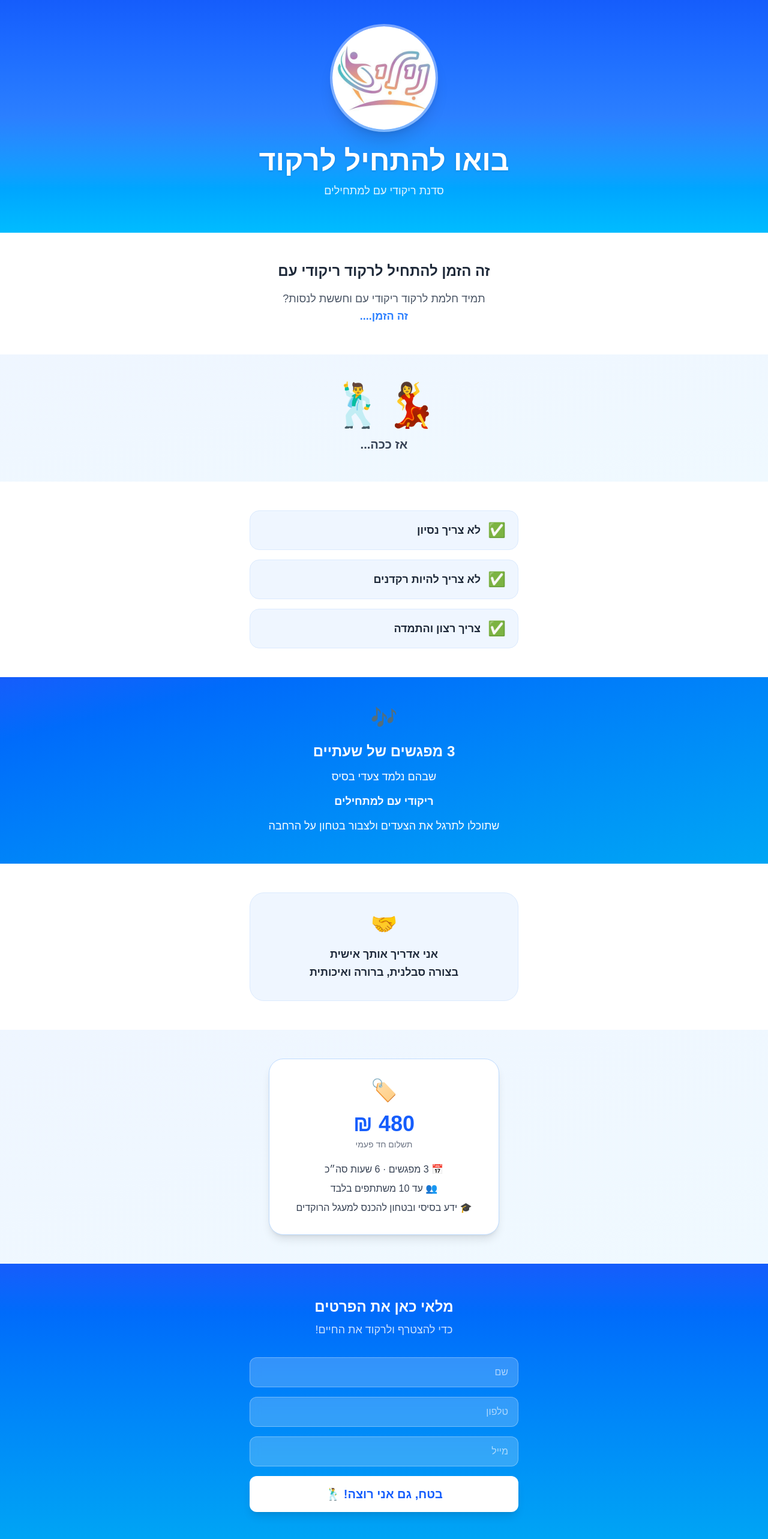
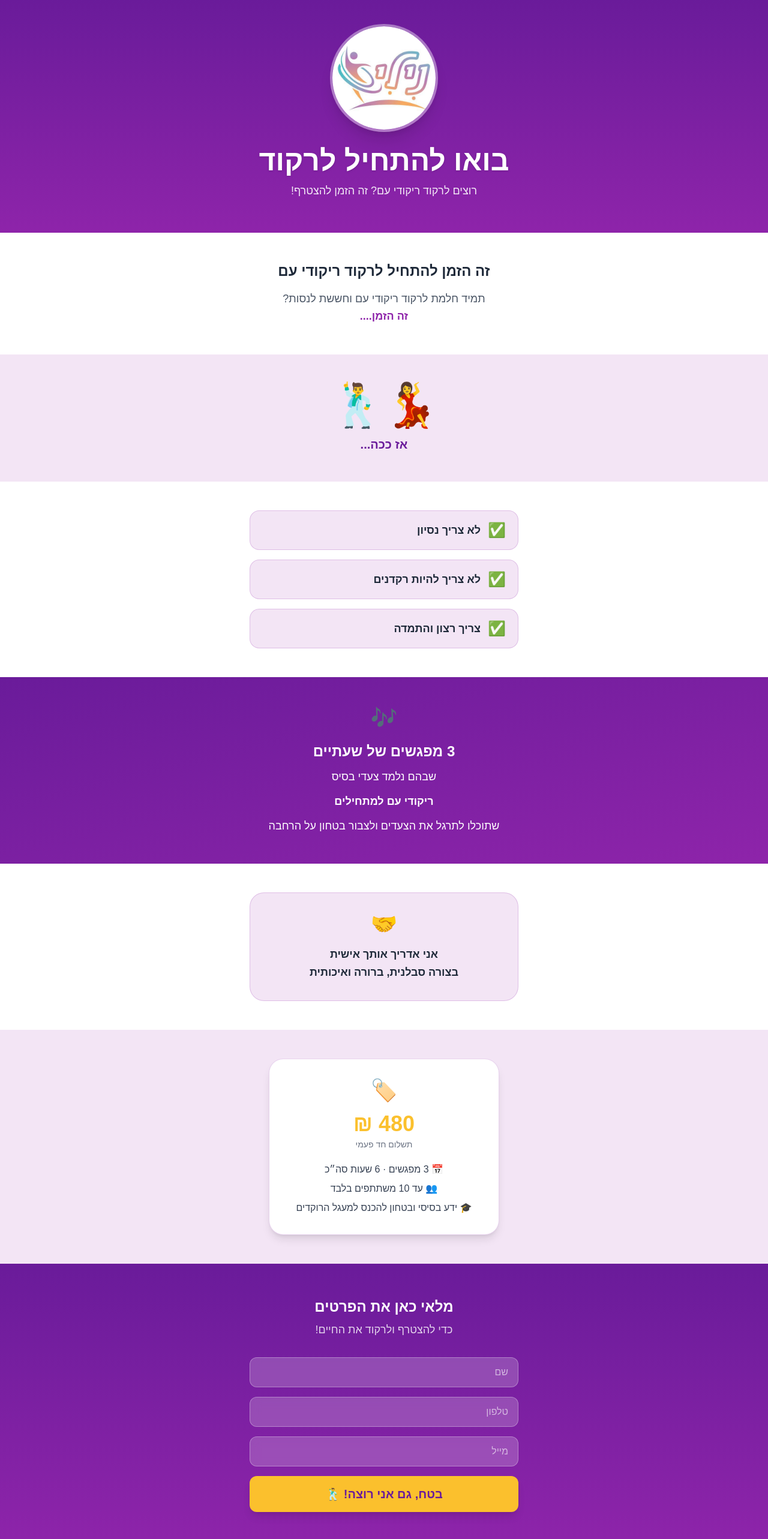
Before and after one commit to shl-udemy/dance-n, a Next.js app: page /workshop in a window 1280 px wide. Shown: the top 2566 px of the page at 60% size. Built offline with nearby package versions, Linux system fonts and the light colour scheme.

Commit message:
update theme and header

```diff
--- a/app/workshop/page.tsx
+++ b/app/workshop/page.tsx
@@ -6,7 +6,7 @@ export default function WorkshopPage() {
     <div className="min-h-screen bg-white" dir="rtl">
 
       {/* Hero */}
-      <section className="bg-gradient-to-b from-blue-600 via-blue-500 to-sky-400 pt-10 pb-14 px-4 text-center">
+      <section className="bg-gradient-to-b from-[#6A1B9A] to-[#8E24AA] pt-10 pb-14 px-4 text-center">
         <div className="max-w-sm mx-auto mb-6">
           <Image
             src="/nili-logo-1.jpg"
@@ -19,7 +19,7 @@ export default function WorkshopPage() {
         <h1 className="text-4xl sm:text-5xl font-extrabold text-white drop-shadow mb-3">
           בואו להתחיל לרקוד
         </h1>
-        <p className="text-white/90 text-lg font-medium">סדנת ריקודי עם למתחילים</p>
+        <p className="text-white/90 text-lg font-medium">רוצים לרקוד ריקודי עם? זה הזמן להצטרף!</p>
       </section>
 
       {/* Emotional hook */}
@@ -30,14 +30,14 @@ export default function WorkshopPage() {
         <p className="text-lg text-gray-600 leading-relaxed">
           תמיד חלמת לרקוד ריקודי עם וחששת לנסות?
           <br />
-          <span className="font-semibold text-blue-500">זה הזמן....</span>
+          <span className="font-semibold text-[#8E24AA]">זה הזמן....</span>
         </p>
       </section>
 
       {/* Dancers placeholder */}
-      <section className="py-12 px-6 bg-gradient-to-br from-blue-50 to-sky-50 text-center">
+      <section className="py-12 px-6 bg-[#f3e5f5] text-center">
         <div className="text-7xl mb-4">💃🕺</div>
-        <p className="text-xl font-bold text-gray-700">אז ככה...</p>
+        <p className="text-xl font-bold text-[#6A1B9A]">אז ככה...</p>
       </section>
 
       {/* No barriers */}
@@ -50,7 +50,7 @@ export default function WorkshopPage() {
           ].map((item) => (
             <div
               key={item}
-              className="flex items-center gap-3 bg-blue-50 rounded-2xl px-5 py-4 border border-blue-100"
+              className="flex items-center gap-3 bg-[#f3e5f5] rounded-2xl px-5 py-4 border border-[#8E24AA]/20"
             >
               <span className="text-2xl">✅</span>
               <span className="text-lg font-semibold text-gray-800">{item}</span>
@@ -60,7 +60,7 @@ export default function WorkshopPage() {
       </section>
 
       {/* Workshop details */}
-      <section className="py-12 px-6 bg-gradient-to-br from-blue-600 to-sky-500 text-center text-white">
+      <section className="py-12 px-6 bg-gradient-to-br from-[#6A1B9A] to-[#8E24AA] text-center text-white">
         <div className="max-w-md mx-auto">
           <div className="text-4xl mb-5">🎶</div>
           <div className="space-y-3 text-lg leading-relaxed">
@@ -74,7 +74,7 @@ export default function WorkshopPage() {
 
       {/* Personal guidance */}
       <section className="py-12 px-6 bg-white text-center">
-        <div className="max-w-md mx-auto bg-blue-50 rounded-3xl px-6 py-8 border border-blue-100">
+        <div className="max-w-md mx-auto bg-[#f3e5f5] rounded-3xl px-6 py-8 border border-[#8E24AA]/20">
           <div className="text-4xl mb-4">🤝</div>
           <p className="text-lg font-semibold text-gray-800 leading-relaxed">
             אני אדריך אותך אישית
@@ -85,10 +85,10 @@ export default function WorkshopPage() {
       </section>
 
       {/* Pricing */}
-      <section className="py-12 px-6 bg-gradient-to-br from-blue-50 to-sky-50 text-center">
-        <div className="max-w-sm mx-auto bg-white rounded-3xl shadow-lg border border-blue-200 px-6 py-8">
+      <section className="py-12 px-6 bg-[#f3e5f5] text-center">
+        <div className="max-w-sm mx-auto bg-white rounded-3xl shadow-lg border border-[#8E24AA]/20 px-6 py-8">
           <div className="text-4xl mb-4">🏷️</div>
-          <p className="text-4xl font-extrabold text-blue-600 mb-1">480 ₪</p>
+          <p className="text-4xl font-extrabold text-[#FBC02D] mb-1">480 ₪</p>
           <p className="text-gray-500 text-sm mb-5">תשלום חד פעמי</p>
           <div className="space-y-2 text-gray-700 text-base">
             <p>📅 3 מפגשים · 6 שעות סה״כ</p>
@@ -99,7 +99,7 @@ export default function WorkshopPage() {
       </section>
 
       {/* Signup form */}
-      <section className="py-14 px-6 bg-gradient-to-b from-blue-600 to-sky-500 text-center">
+      <section className="py-14 px-6 bg-gradient-to-b from-[#6A1B9A] to-[#8E24AA] text-center">
         <div className="max-w-md mx-auto">
           <p className="text-2xl font-extrabold text-white mb-2">
             מלאי כאן את הפרטים
--- a/components/WorkshopSignupForm.tsx
+++ b/components/WorkshopSignupForm.tsx
@@ -9,7 +9,7 @@ export default function WorkshopSignupForm() {
   const [status, setStatus] = useState<"idle" | "loading" | "success" | "error">("idle");
   const [errorMsg, setErrorMsg] = useState("");
 
-  const handleSubmit = async (e: React.FormEvent) => {
+  const handleSubmit = async (e: React.FormEvent<HTMLFormElement>) => {
     e.preventDefault();
 
     const lastSubmit = localStorage.getItem("workshop_last_submit");
@@ -96,7 +96,7 @@ export default function WorkshopSignupForm() {
       <button
         type="submit"
         disabled={status === "loading"}
-        className="w-full py-4 rounded-xl bg-white text-blue-600 font-bold text-xl hover:bg-white/90 transition disabled:opacity-60 shadow-lg"
+        className="w-full py-4 rounded-xl bg-[#FBC02D] text-[#6A1B9A] font-bold text-xl hover:opacity-90 transition disabled:opacity-60 shadow-lg"
       >
         {status === "loading" ? "שולח..." : "בטח, גם אני רוצה! 🕺"}
       </button>
```
